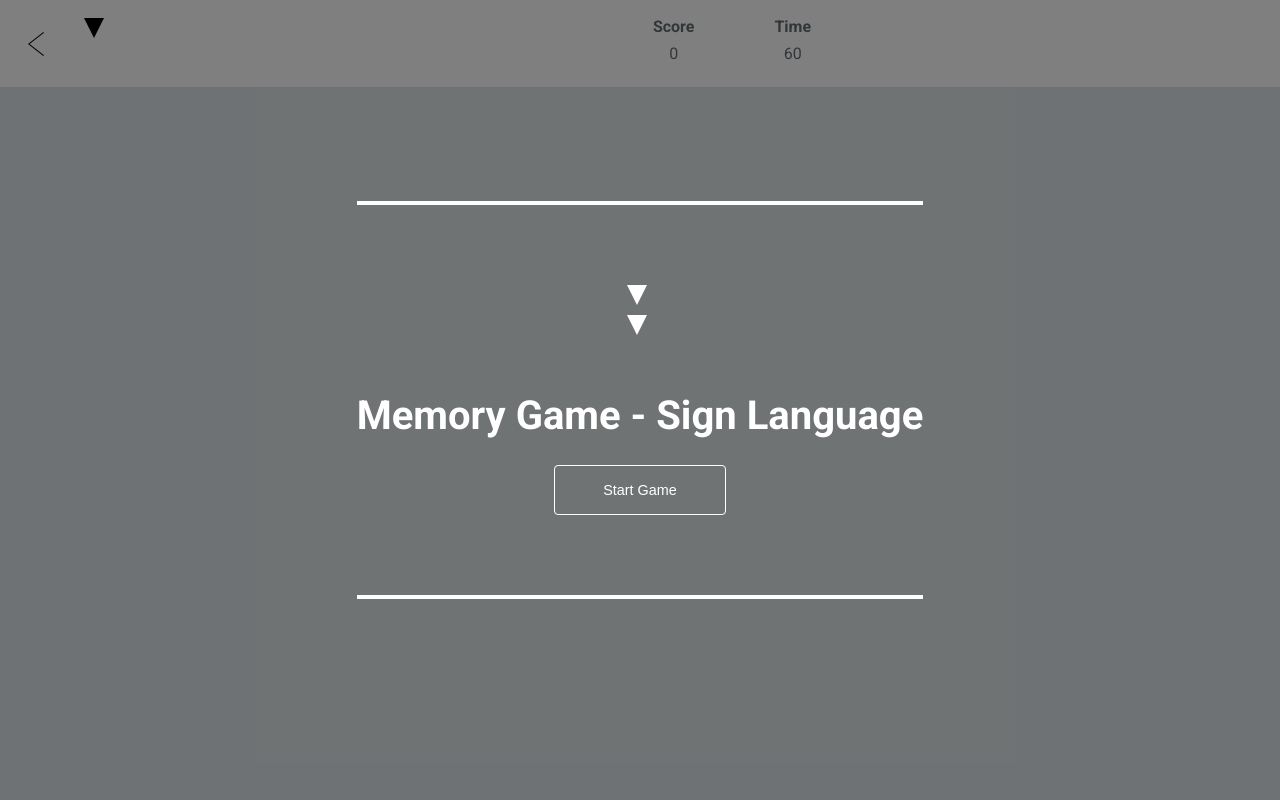
After one commit to antoniojvila/llego-papa, a Django app: page /games/2/ in a window 1280 px wide. The commit adds this page. Run offline with Django 4.2, Linux system fonts and the light colour scheme.

Commit message:
functional game memory

```diff
--- /dev/null
+++ b/apps/games/templates/memory_game.html
@@ -0,0 +1,64 @@
+{% load static %}
+
+<!DOCTYPE html>
+<html lang="en">
+
+<head>
+    <meta charset="UTF-8">
+    <meta name="viewport" content="width=device-width, initial-scale=1.0">
+    <title>Memory Game</title>
+    <link rel="stylesheet" href="{% static 'css/style.css' %}">
+    <link rel="preconnect" href="https://fonts.googleapis.com">
+    <link rel="preconnect" href="https://fonts.gstatic.com" crossorigin>
+    <link href="https://fonts.googleapis.com/css2?family=Roboto:ital,wght@0,100;0,300;0,400;0,500;0,700;0,900&display=swap" rel="stylesheet">
+    <script src="{% static 'js/memory_game.js' %}" defer></script>
+</head>
+
+<body>
+    <div class="backdrop" id="backdrop">
+        <div class="backdrop-wrapper">
+            <div class="bottom-divisor"></div>
+
+            <div class="sign-icon">
+                <!-- Example SVG -->
+                <svg width="65" height="51" viewBox="0 0 65 51" fill="none" xmlns="http://www.w3.org/2000/svg">
+                    <path d="M20 0 L40 0 L30 20 Z" fill="white"/>
+                    <path d="M20 30 L40 30 L30 50 Z" fill="white"/>
+                </svg>
+            </div>
+
+            <h1>Memory Game - Sign Language</h1>
+            <button id="startGame" class="backdrop-cta">Start Game</button>
+            <div class="bottom-divisor"></div>
+        </div>
+    </div>
+
+    <main class="game-main">
+        <header>
+            <div class="signlingo-logo">
+                <svg id="backToAppArrow" width="24" height="24" style="margin: 0 1rem; cursor: pointer;" xmlns="http://www.w3.org/2000/svg" fill-rule="evenodd" clip-rule="evenodd">
+                    <path d="M20 .755l-14.374 11.245 14.374 11.219-.619.781-15.381-12 15.391-12 .609.755z"/>
+                </svg>
+                <svg width="192" height="51" viewBox="0 0 192 51" fill="none" xmlns="http://www.w3.org/2000/svg">
+                    <path d="M20 0 L40 0 L30 20 Z" fill="black"/>
+                </svg>
+            </div>
+
+            <div class="score-properties">
+                <div class="score-data">
+                    <div class="score score-board">
+                        <h2 class="score-board__text">Score</h2>
+                        <p id="score">0</p>
+                    </div>
+                    <div class="timer score-board">
+                        <h2 class="score-board__text">Time</h2>
+                        <p id="time">60</p>
+                    </div>
+                </div>
+            </div>
+        </header>
+        <section id="gameBoard" class="game-board"></section>
+    </main>
+</body>
+
+</html>
--- a/apps/games/urls.py
+++ b/apps/games/urls.py
@@ -1,6 +1,7 @@
 from django.urls import path
-from .views import Game1View
+from .views import Game1View, MemoryGame1View
 
 urlpatterns = [
     path('1/', Game1View.as_view(), name='game-1'),
+    path('2/', MemoryGame1View.as_view(), name='game-1'),
 ]
--- a/apps/games/views.py
+++ b/apps/games/views.py
@@ -5,5 +5,12 @@ class Game1View(TemplateView):
 
     def get_context_data(self, **kwargs):
         context = super().get_context_data(**kwargs)
-        context['my_variable'] = 'Hello, world!'
         return context
+
+
+class MemoryGame1View(TemplateView):
+    template_name = "memory_game.html"
+
+    def get_context_data(self, **kwargs):
+        context = super().get_context_data(**kwargs)
+        return context
--- a/static/css/style.css
+++ b/static/css/style.css
@@ -188,3 +188,68 @@ header h2 {
 .sign-icon{
     height: 80px;
 }
+
+
+
+
+
+/* Additional styles for memory game */
+
+.game-board {
+    display: flex;
+    flex-wrap: wrap;
+    justify-content: center;
+    align-items: center;
+    padding: 1rem;
+}
+
+.card {
+    width: 100px;
+    height: 150px;
+    margin: 10px;
+    perspective: 1000px;
+}
+
+.card-inner {
+    position: relative;
+    width: 100%;
+    height: 100%;
+    transition: transform 0.6s;
+    transform-style: preserve-3d;
+}
+
+.card.flipped .card-inner {
+    transform: rotateY(180deg);
+}
+
+.card-front, .card-back {
+    position: absolute;
+    width: 100%;
+    height: 100%;
+    backface-visibility: hidden;
+    display: flex;
+    justify-content: center;
+    align-items: center;
+    border: 1px solid #b2bec3;
+    border-radius: 10px;
+    cursor: pointer;
+}
+
+.card-front {
+    background-color: #dfe6e9;
+}
+
+.card-back {
+    background-color: #74b9ff;
+    transform: rotateY(180deg);
+}
+
+.card-back img {
+    width: 50px;
+    height: 50px;
+}
+
+.card-back p {
+    font-size: 1rem;
+    color: #fff;
+}
--- /dev/null
+++ b/static/js/memory_game.js
@@ -0,0 +1,148 @@
+document.addEventListener("DOMContentLoaded", () => {
+    const gameBoard = document.getElementById('gameBoard');
+    const startGameButton = document.getElementById('startGame');
+    const backdrop = document.getElementById('backdrop');
+    const scoreElement = document.getElementById('score');
+    const timeElement = document.getElementById('time');
+    const backToAppArrow = document.getElementById('backToAppArrow');
+
+    let cards = [];
+    let flippedCards = [];
+    let score = 0;
+    let timeRemaining = 60;
+    let timerInterval;
+
+    const cardCount = 6; // You can change this value to increase/decrease number of cards
+
+    startGameButton.addEventListener('click', startGame);
+    backToAppArrow.addEventListener('click', () => alert('Going back to the app'));
+
+    async function startGame() {
+        backdrop.style.display = "none";
+        resetGame();
+        const signals = await fetchSignals();
+        initializeGameBoard(signals);
+        startTimer();
+    }
+
+    function resetGame() {
+        cards = [];
+        flippedCards = [];
+        score = 0;
+        timeRemaining = 60;
+        scoreElement.textContent = score;
+        timeElement.textContent = timeRemaining;
+        gameBoard.innerHTML = ''; // Clear game board
+        if (timerInterval) {
+            clearInterval(timerInterval);
+        }
+    }
+
+    async function fetchSignals() {
+        try {
+            const response = await fetch('http://127.0.0.1:8000/api/signals/');
+            const data = await response.json();
+            const signals = data.signals;
+            const responses = data.responses;
+
+            return signals.map(signal => {
+                const response = responses.find(r => r.id === signal.id);
+                return {
+                    ...signal,
+                    name: response.name
+                };
+            }).slice(0, cardCount);
+        } catch (error) {
+            console.error('Error fetching signals:', error);
+        }
+    }
+
+    function initializeGameBoard(signals) {
+        const doubledSignals = [...signals, ...signals];
+        const shuffledSignals = shuffleArray(doubledSignals);
+
+        gameBoard.innerHTML = '';
+        shuffledSignals.forEach(signal => {
+            const card = createCardElement(signal);
+            gameBoard.appendChild(card);
+            cards.push(card);
+        });
+    }
+
+    function createCardElement(signal) {
+        const card = document.createElement('div');
+        card.classList.add('card');
+        card.dataset.name = signal.name;
+        card.innerHTML = `
+            <div class="card-inner">
+                <div class="card-front"></div>
+                <div class="card-back">
+                    <img src="${signal.image}" alt="${signal.name}">
+                    <p>${signal.name}</p>
+                </div>
+            </div>
+        `;
+        card.addEventListener('click', handleCardClick);
+        return card;
+    }
+
+    function handleCardClick(event) {
+        const card = event.currentTarget;
+        if (flippedCards.length < 2 && !card.classList.contains('flipped')) {
+            flipCard(card);
+            flippedCards.push(card);
+
+            if (flippedCards.length === 2) {
+                setTimeout(checkForMatch, 1000);
+            }
+        }
+    }
+
+    function flipCard(card) {
+        card.classList.add('flipped');
+    }
+
+    function unflipCards() {
+        flippedCards.forEach(card => card.classList.remove('flipped'));
+        flippedCards = [];
+    }
+
+    function checkForMatch() {
+        const [card1, card2] = flippedCards;
+        if (card1.dataset.name === card2.dataset.name) {
+            score++;
+            scoreElement.textContent = score;
+            flippedCards = [];
+            if (cards.every(card => card.classList.contains('flipped'))) {
+                endGame();
+            }
+        } else {
+            unflipCards();
+        }
+    }
+
+    function shuffleArray(array) {
+        for (let i = array.length - 1; i > 0; i--) {
+            const j = Math.floor(Math.random() * (i + 1));
+            [array[i], array[j]] = [array[j], array[i]];
+        }
+        return array;
+    }
+
+    function startTimer() {
+        timerInterval = setInterval(() => {
+            timeRemaining--;
+            timeElement.textContent = timeRemaining;
+            if (timeRemaining <= 0) {
+                clearInterval(timerInterval);
+                endGame();
+            }
+        }, 1000);
+    }
+
+    function endGame() {
+        alert(`Game over! Your score is ${score}`);
+        resetGame();
+        backdrop.style.display = "flex"; // Show the backdrop again for restarting the game
+    }
+});
```
